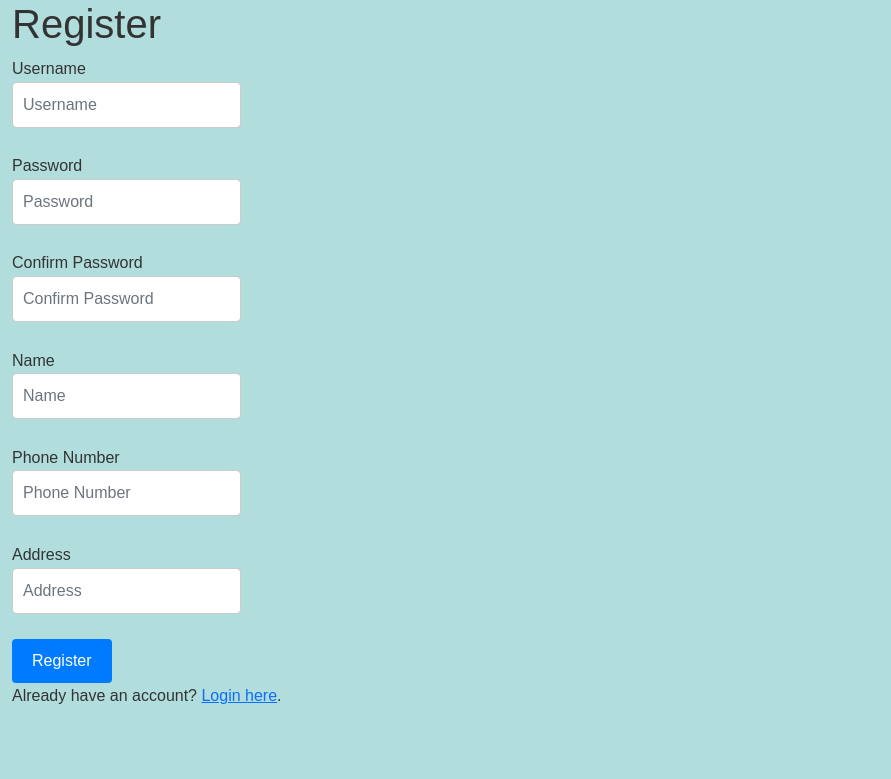
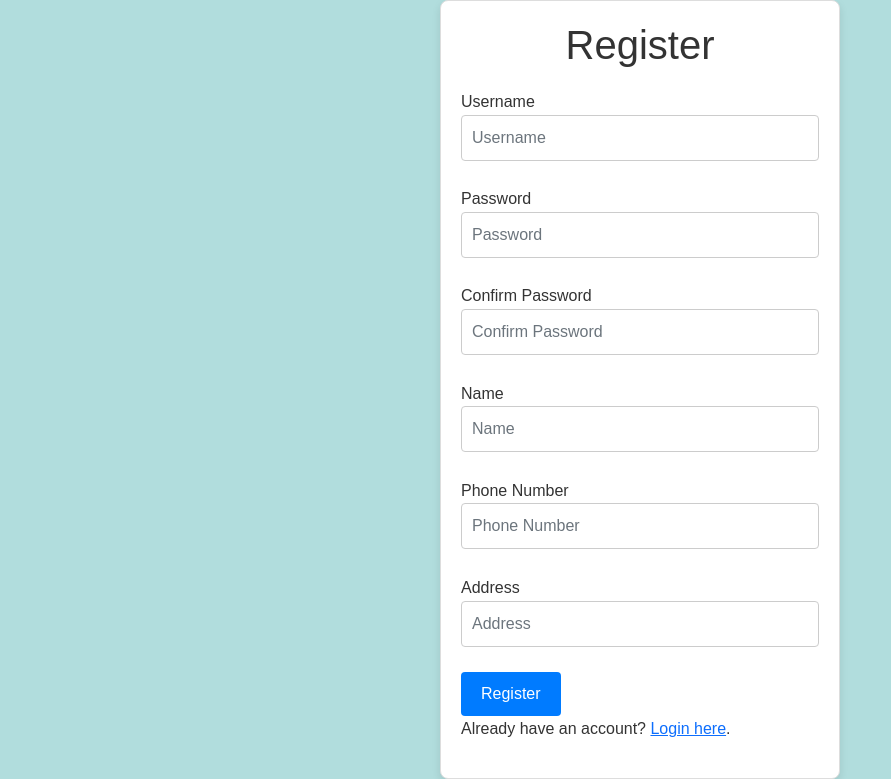
Before and after one commit to SummitKC/406ProjItt2, a Flask app: page /register in a window 1280 px wide. Shown: the part 124-903 px from the top of the page, without its empty margins (0-891 px from the left). Before the commit the page ends 828 px from the top, so only its background shows below. Run offline with Flask 3, Linux system fonts and the light colour scheme; some libraries are stand-ins or nearby versions.

Commit message:
Add files via upload

```diff
--- a/app.py
+++ b/app.py
@@ -1,5 +1,5 @@
 from random import randint
-from helpers import calculate_total_expenses, calculate_total_income, calculate_total_profit, login_required, admin_required, get_key, send_mail, send_mail_self
+from helpers import *
 from datetime import datetime, date
 from flask import Flask, flash, render_template, request, redirect, session, url_for
 from flask_session import Session
@@ -113,8 +113,6 @@ class Classes(db.Model):
     week = db.Column(db.Integer, primary_key=True, autoincrement=True)
     date = db.Column(db.Date, nullable=False)
 
-
-
 @app.route('/')
 @login_required #<-- TODO uncomment this when everything is done
 def home():
@@ -227,6 +225,7 @@ def adminlogin():
             return redirect('/admin')
         else:
             #TODO: change this to give a popup notifying the user instead of redirecting them
+
             return render_template('error.html', err_msg="Incorrect Username or Password")
     else:
         return render_template('adminlogin.html')
@@ -274,25 +273,27 @@ def request_admin():
         db.session.add(new_admin)
         db.session.commit()
         send_mail(email, (new_admin_name, password))
-        return 'Request Sent'
+        return render_template('reqadmin.html', req_sent=True)
     else:
-        return render_template('reqadmin.html')
+        return render_template('reqadmin.html', req_sent=False)
 
 @app.route('/admin') # TODO add admin login later
 @admin_required
 def admin():
-    return render_template('adminside.html')
+    return render_template('adminhome.html')
 
 @app.route('/adminhome', methods=['GET', 'POST'])
 @admin_required
 def adminhome():
 
-    if request.method == 'POST':
-        newClass = Classes(date = datetime.date.today)
-
-
-    else:
-        return render_template('adminhome.html')
+    if request.method == 'GET':
+        date = datetime.today()
+        year = str(date.year)
+        month = zero_padding(str(date.month))
+        day = zero_padding(str(date.day))
+        return render_template('delMe.html', year=year, month=month, day=day)
+    elif request.method == 'POST':
+        pass
 
 
 @app.route('/dashboard')
@@ -308,12 +309,13 @@ def account():
         # a post request on this function means the user registered, but did not paid for a class
         week_number = list(request.form.keys())[0]
         user = db.session.query(User).filter_by(username=session['username']).first()
+        session['payment'] = user.current_payment
         user.update_weekly_status(week_number, 'attended', False)
         print(week_number)
-        return render_template('account.html', weeks=["1","2","3","4"], payment=user.current_payment, status=user.weekly_status)
+        return render_template('account.html', weeks=["1","2","3","4","5","6","7","8","9","10","11","12","13","14", "15"], payment=user.current_payment, status=user.weekly_status)
     else:
         user = db.session.query(User).filter_by(username=session['username']).first()
-        return render_template('account.html', weeks=["1","2","3","4"], payment=user.current_payment, status=user.weekly_status)
+        return render_template('account.html', weeks=["1","2","3","4","5","6","7","8","9","10","11","12","13","14", "15"], payment=user.current_payment, status=user.weekly_status)
 
 @app.route('/finance', methods=['GET', 'POST'])
 @admin_required
--- a/static/styles.css
+++ b/static/styles.css
@@ -8,9 +8,18 @@ body {
 }
 
 .container {
-    max-width: 800px;
+    max-width: 400px;
     margin: 0 auto;
     padding: 20px;
+    background-color: #fff;
+    border: 1px solid #ddd;
+    border-radius: 8px;
+    box-shadow: 0 4px 8px rgba(0, 0, 0, 0.1);
+}
+
+.container h1{
+    text-align: center;
+    margin-bottom: 20px;
 }
 
 .navbar {
--- a/templates/about.html
+++ b/templates/about.html
@@ -12,7 +12,9 @@
 <body>
     <div class="container">
         <h1>About Us</h1>
-        <p>Welcome to our website!</p>
+        <p>Welcome to the improv spot! We host weekly drop-in improv classes for everyone. Attend our classes to explore and expand your capabilities as an actor.
+
+            Our goal is to grow a community of like-minded individuals that share a passion for improv. Become a member today and unlock your true potential!!</p>
         <p></p>
     </div>
 </body>
--- a/templates/layout.html
+++ b/templates/layout.html
@@ -16,7 +16,7 @@
         <ul class="nav-links">
             <li><a href="/admin" class="active"><i class="fas fa-home"></i></a></li>
             {% if session['username'] %}
-                <li><a href="/account">Account</a></li>
+                <li><a href="/account">Classes</a></li>
             {% else %}
                 <li><a href="/login">Login/Register</a></li>
             {% endif %}
--- a/templates/register.html
+++ b/templates/register.html
@@ -3,32 +3,32 @@
 {% block title %} Register {% endblock %}
 
 {% block main %}
-    <div class="center">
+    <div class="container">
         <h1>Register</h1>
         <form method="POST" action="/register">
             <div class="form-group">
                 <label for="username">Username</label>
-                <input type="text" class="form-control w-auto" id="username" name="username" placeholder="Username" required><br>
+                <input type="text" class="form-control" id="username" name="username" placeholder="Username" required><br>
             </div>
             <div class="form-group">
                 <label for="password">Password</label>
-                <input type="password" class="form-control w-auto" id="password" name="password" placeholder="Password" required><br>
+                <input type="password" class="form-control" id="password" name="password" placeholder="Password" required><br>
             </div>
             <div class="form-group">
                 <label for="confirm-password">Confirm Password</label>
-                <input type="password" class="form-control w-auto" id="confirm-password" name="confirm-password" placeholder="Confirm Password" required><br>
+                <input type="password" class="form-control" id="confirm-password" name="confirm-password" placeholder="Confirm Password" required><br>
             </div>
             <div class="form-group">
                 <label for="name">Name</label>
-                <input type="text" class="form-control w-auto" id="name" name="name" placeholder="Name" required><br>
+                <input type="text" class="form-control" id="name" name="name" placeholder="Name" required><br>
             </div>
             <div class="form-group">
                 <label for="phone-number">Phone Number</label>
-                <input type="text" class="form-control w-auto" id="phone-number" name="phone-number" placeholder="Phone Number" required><br>
+                <input type="text" class="form-control" id="phone-number" name="phone-number" placeholder="Phone Number" required><br>
             </div>
             <div class="form-group">
                 <label for="address">Address</label>
-                <input type="text" class="form-control w-auto" id="address" name="address" placeholder="Address" required><br>
+                <input type="text" class="form-control" id="address" name="address" placeholder="Address" required><br>
             </div>
 
             <input class="btn btn-primary" type="submit" value="Register">
```
Also changed, not shown: helpers.py (+11 -0 lines), templates/adminhome.html (deleted, +0 -9 lines), templates/reqadmin.html (+14 -5 lines), README.md, instance/database.db, 3 other files.
